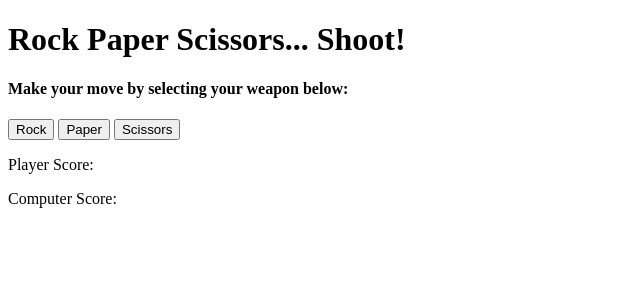
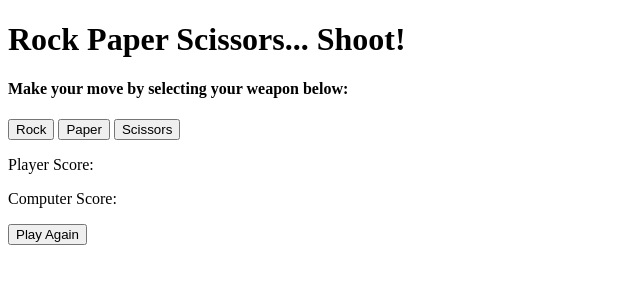
Before and after one commit to CodeByJazz/odin-roshambo, a plain HTML site: page index.html in a window 1280 px wide. Shown: the whole page, without its empty margins (0-640 px from the left). Drawn offline with Linux system fonts and the light colour scheme.

Commit message:
Add a button that refreshes the page and allows the player to start a new game.

```diff
--- a/index.html
+++ b/index.html
@@ -28,7 +28,9 @@
         <p>Player Score: <span id="player-score"></span></p>
         <p>Computer Score: <span id="computer-score"></span></p>
       </div>
-      <div id="reset-game"></div>
+      <div id="reset-game">
+        <button>Play Again</button>
+      </div>
     </div>
   </body>
 </html>
--- a/script.js
+++ b/script.js
@@ -79,3 +79,7 @@ document.getElementById("paper").addEventListener("click", () => {
 document.getElementById("scissors").addEventListener("click", () => {
   game("scissors");
 });
+
+document.getElementById("reset-game").addEventListener("click", function () {
+  location.reload();
+});
```
